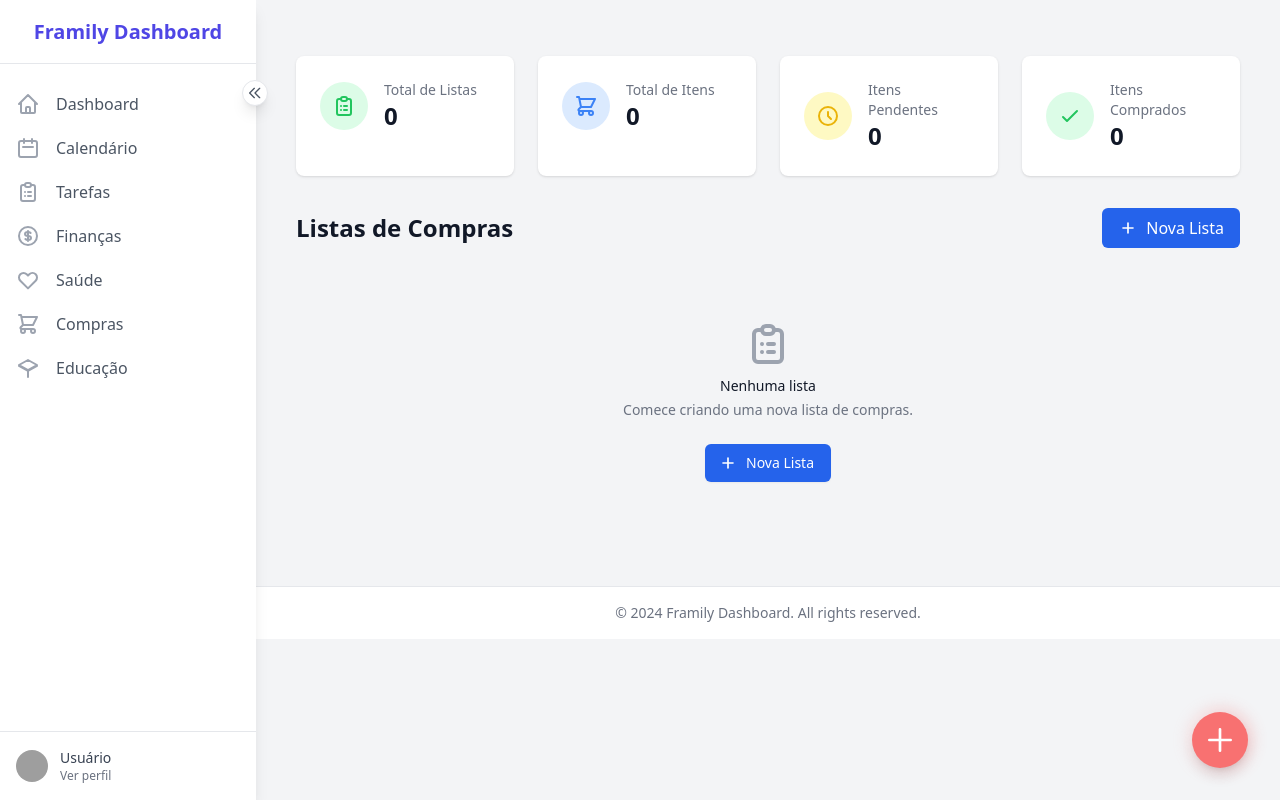
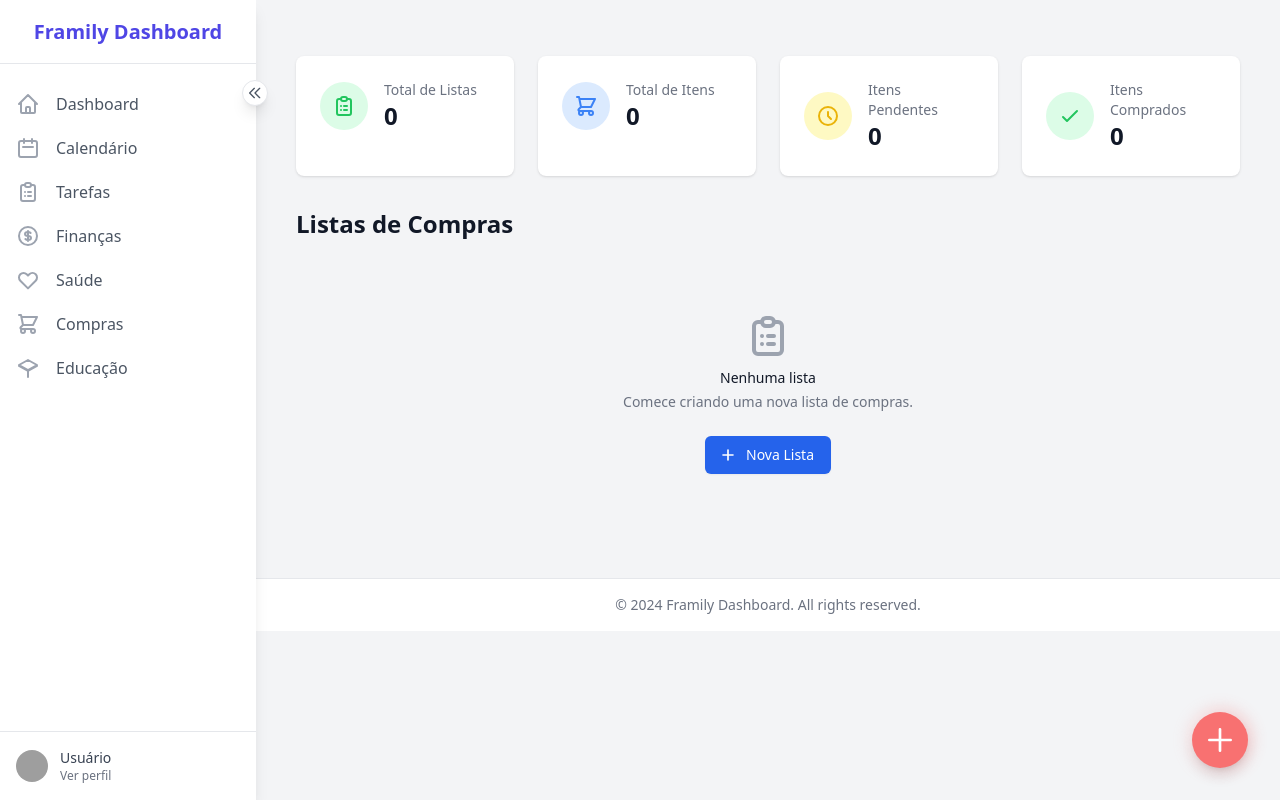
Before and after one commit to igorhaf/framily, a FastAPI app: page /shopping in a window 1280 px wide. Run offline with FastAPI, Linux system fonts and the light colour scheme; data that the repository does not hold is empty; some libraries are stand-ins or nearby versions; grey boxes are pictures that could not be loaded.

Commit message:
correções de erros na parte de compras

```diff
--- a/templates/shopping.html
+++ b/templates/shopping.html
@@ -66,12 +66,6 @@
     <!-- Cabeçalho e Botão Nova Lista -->
     <div class="flex justify-between items-center mb-6">
         <h1 class="text-2xl font-bold text-gray-900">Listas de Compras</h1>
-        <button onclick="openCreateListModal()" class="bg-blue-600 text-white px-4 py-2 rounded-md hover:bg-blue-700 transition-colors flex items-center">
-            <svg class="w-5 h-5 mr-2" fill="none" stroke="currentColor" viewBox="0 0 24 24">
-                <path stroke-linecap="round" stroke-linejoin="round" stroke-width="2" d="M12 6v6m0 0v6m0-6h6m-6 0H6"/>
-            </svg>
-            Nova Lista
-        </button>
     </div>
 
     <!-- Listas de Compras -->
@@ -151,14 +145,6 @@
                         </svg>
                         <h3 class="mt-2 text-sm font-medium text-gray-900">Nenhum item</h3>
                         <p class="mt-1 text-sm text-gray-500">Adicione itens a esta lista de compras.</p>
-                        <div class="mt-6">
-                            <button onclick="openAddItemModal({{ list.id }})" type="button" class="inline-flex items-center px-4 py-2 border border-transparent shadow-sm text-sm font-medium rounded-md text-white bg-blue-600 hover:bg-blue-700 focus:outline-none focus:ring-2 focus:ring-offset-2 focus:ring-blue-500">
-                                <svg class="-ml-1 mr-2 h-5 w-5" fill="none" stroke="currentColor" viewBox="0 0 24 24">
-                                    <path stroke-linecap="round" stroke-linejoin="round" stroke-width="2" d="M12 6v6m0 0v6m0-6h6m-6 0H6"></path>
-                                </svg>
-                                Adicionar um item
-                            </button>
-                        </div>
                     </div>
                 {% endif %}
             </div>
```
